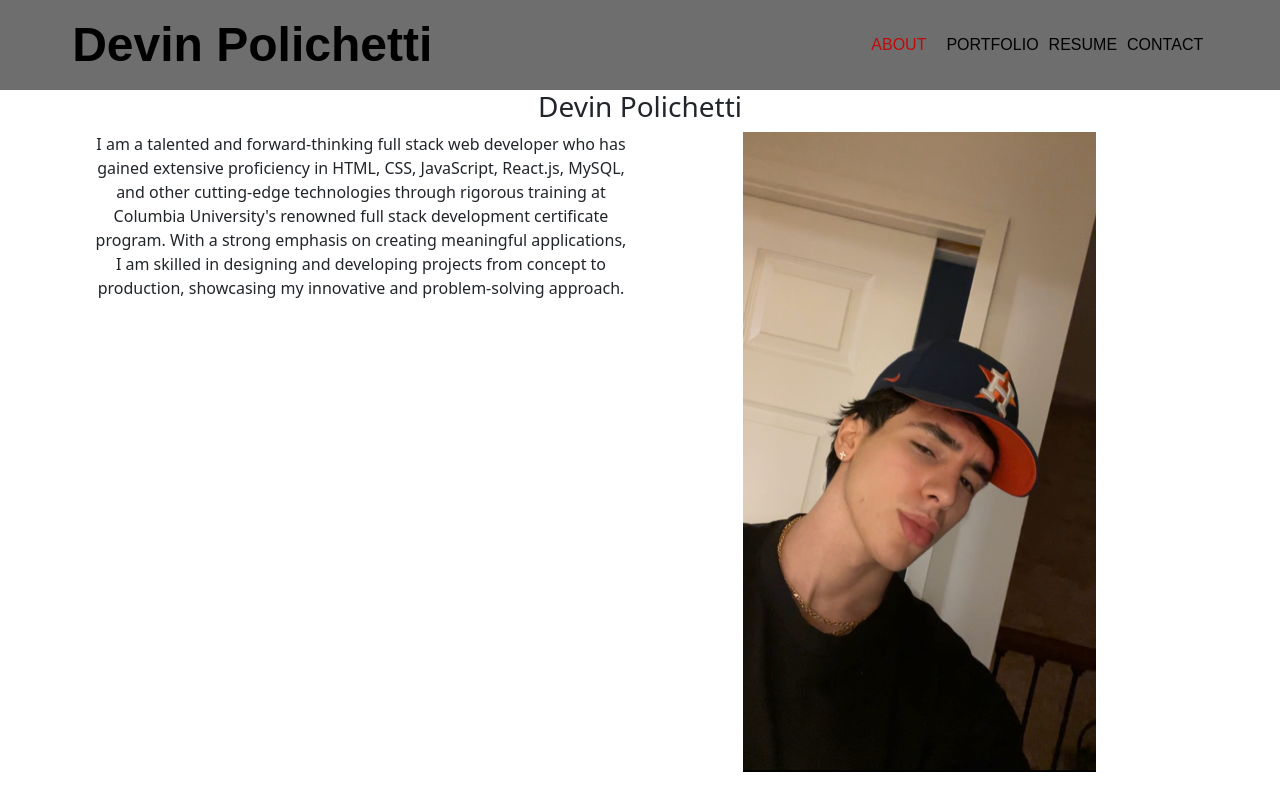
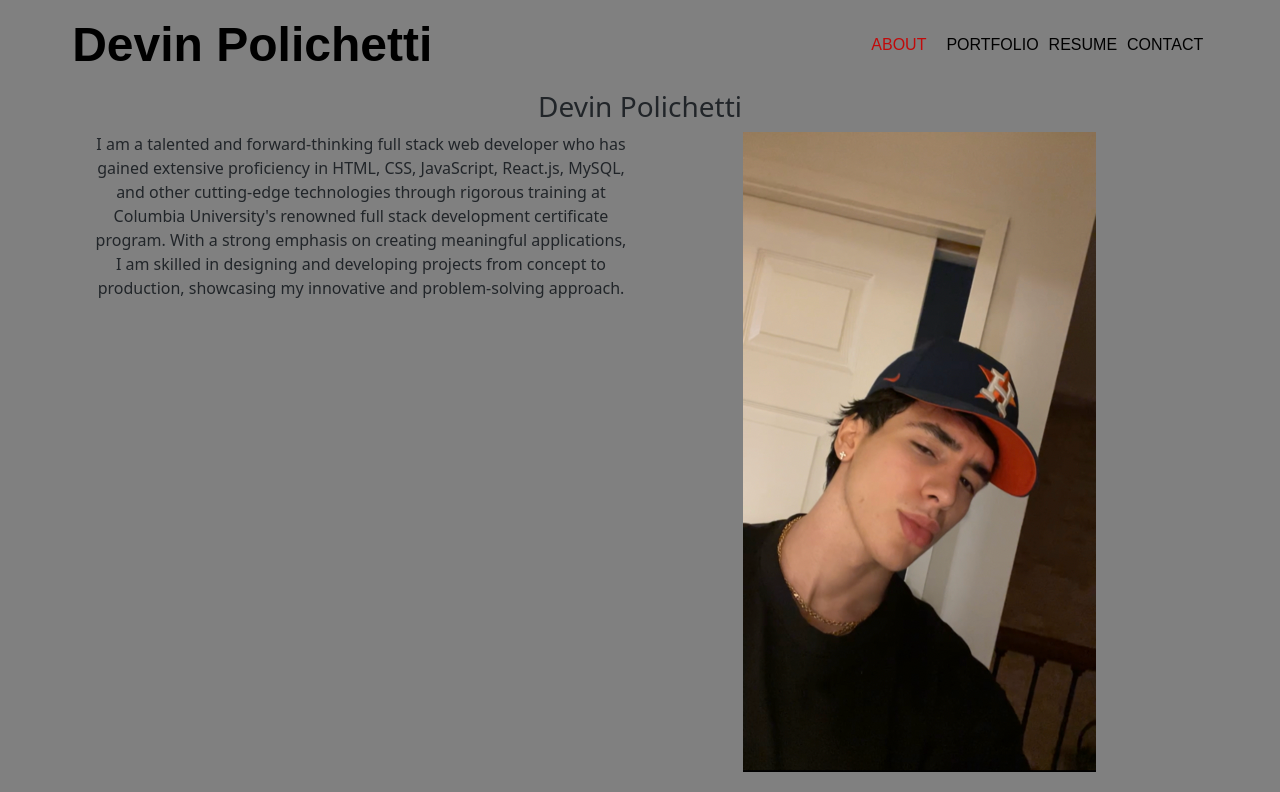
Before and after one commit to Dev-Devin/devinp-react-portfolio, a React (Create React App) app: page / in a window 1280 px wide. Shown: the top 792 px of the page. Built offline with nearby package versions, Linux system fonts and the light colour scheme.

Commit message:
added style

```diff
--- a/src/App.js
+++ b/src/App.js
@@ -39,7 +39,7 @@ function App() {
     <body style={styles.body}>
       <div className="App">
         <Header currentPage={currentPage} handlePageChange={handlePageChange} />
-        <main style={{ minHeight: "80vh" }}>{renderPage()}</main>
+        <main style={{ minHeight: "80vh", backgroundColor:"grey" }}>{renderPage()}</main>
         <Footer />
       </div>
     </body>
--- a/src/components/pages/Resume.js
+++ b/src/components/pages/Resume.js
@@ -3,22 +3,30 @@ import "../../App.css";
 
 export default function Resume() {
   return (
-    <section className="container">
+    <section className="container"style={{
+          paddingTop:"25px"
+
+        }}>
       {/* <h2 className='title'>RESUME</h2> */}
 
       <div className="resume">
-        <h3 className="subtitle">Click Me</h3>
+        <h3 className="subtitle" >Click Me</h3>
         <a href="/Resume.pdf" download="Devin Polichetti Resume">
           <button id="downloadBtn" value="download" className="btn btn-success">
             Download Resume
           </button>
         </a>
       </div>
-      <div className="content" id="skills-section">
+      <div
+        className="content"
+        id="skills-section"
+        style={{
+          display: "flex",
+          justifyContent: "center", height: "50vh", alignItems: "center"
+        }}
+      >
         <div className="proficiencies">
-          <h4 className="resume-title">
-             Front & Back End Proficiencies
-          </h4>
+          <h4 className="resume-title">Front & Back End Proficiencies</h4>
           <div className="container skills">
             <div className="row">
               <div className="col-sm">
--- a/src/styles/Header.css
+++ b/src/styles/Header.css
@@ -1,6 +1,6 @@
 header {
   background: var(--background);
-  background: rgb(110, 110, 110);
+  background: grey;
   color: black;
   padding: 15px 6% 15px 0;
   display: flex;
```
